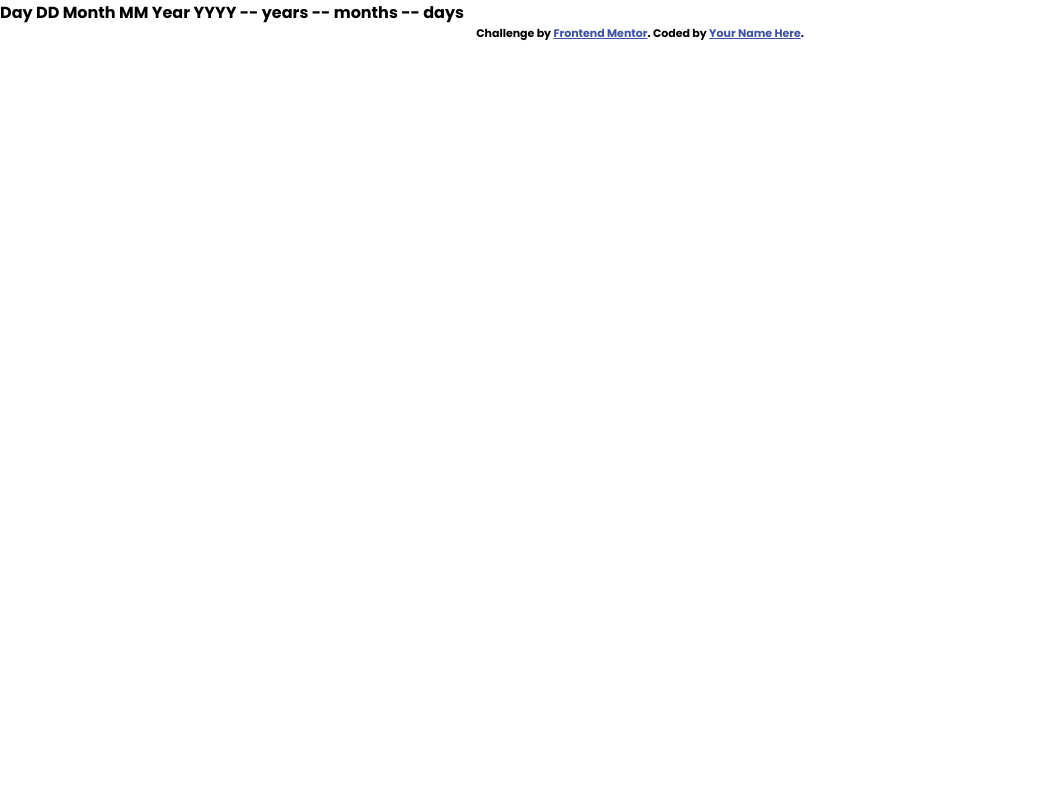
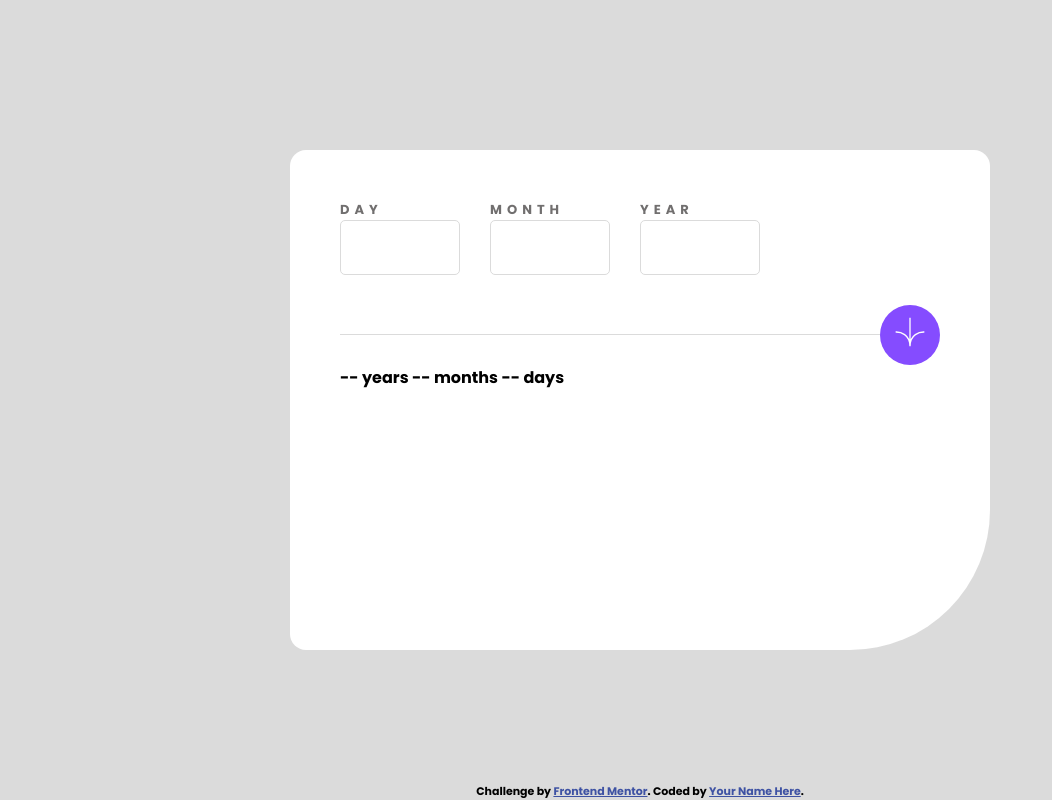
Before and after one commit to Electrocisko/FrontendMentor-10, a plain HTML site: page index.html in a window 1280 px wide. Shown: the whole page, without its empty margins (0-1052 px from the left). Drawn offline with Linux system fonts and the light colour scheme.

Commit message:
inputs styles

```diff
--- a/index.html
+++ b/index.html
@@ -1,33 +1,61 @@
 <!DOCTYPE html>
 <html lang="en">
   <head>
-  <meta charset="UTF-8">
-  <meta name="viewport" content="width=device-width, initial-scale=1.0"> <!-- displays site properly based on user's device -->
+    <meta charset="UTF-8" />
+    <meta name="viewport" content="width=device-width, initial-scale=1.0" />
+    <!-- displays site properly based on user's device -->
 
-  <link rel="icon" type="image/png" sizes="32x32" href="./assets/images/favicon-32x32.png">
+    <link
+      rel="icon"
+      type="image/png"
+      sizes="32x32"
+      href="./assets/images/favicon-32x32.png"
+    />
 
     <title>Frontend Mentor | Age calculator app</title>
-  <link rel="stylesheet" href="./styles/desktop.css" media="screen and (min-width: 376px)">
-  <link rel="stylesheet" href="./styles/mobil.css" media="screen and (max-width: 375px)">
+    <link
+      rel="stylesheet"
+      href="./styles/desktop.css"
+      media="screen and (min-width: 376px)"
+    />
+    <link
+      rel="stylesheet"
+      href="./styles/mobil.css"
+      media="screen and (max-width: 375px)"
+    />
   </head>
   <body>
-
-  Day
-  DD
-
-  Month
-  MM
-
-  Year
-  YYYY
-
-  -- years
-  -- months
-  -- days
+    <main class="card">
+      <form >
+        <div class="card__inputs">
+          <div class="card__input">
+            <p>Day</p>
+            <input type="text" id="input-day"/>
+          </div>
+          <div class="card__input">
+            <p>Month</p>
+            <input type="text" id="input-month" />
+          </div>
+          <div class="card__input">
+            <p>Year</p>
+            <input type="text" id="input-year" />
+          </div>
+        </div>
+        <div class="card__submit">
+       <div class="line"></div>
+          <button type="submit" class="btn__arrow">
+            <img src="./assets/images/icon-arrow.svg" alt="icon from un arrow down" />
+          </button>
+        </div>
+      </form>
+      <div class="card__results">-- years -- months -- days</div>
+    </main>
 
     <div class="attribution">
-    Challenge by <a href="https://www.frontendmentor.io?ref=challenge" target="_blank">Frontend Mentor</a>.
-    Coded by <a href="#">Your Name Here</a>.
+      Challenge by
+      <a href="https://www.frontendmentor.io?ref=challenge" target="_blank"
+        >Frontend Mentor</a
+      >. Coded by <a href="#">Your Name Here</a>.
     </div>
   </body>
 </html>
--- a/styles/desktop.css
+++ b/styles/desktop.css
@@ -23,5 +23,90 @@
     font-family: 'Poppins', sans-serif;
 }
 
-.attribution { font-size: 11px; text-align: center; }
-.attribution a { color: hsl(228, 45%, 44%); }
+body {
+    background-color: var(--color-Light-grey);
+    height: 100vh;
+    display: flex;
+    flex-direction: column;
+    justify-content: center;
+    align-items: center;
+}
+
+.card {
+    height: 500px;
+    width: 700px;
+    background-color: var(--color-White);
+    border-radius: 16px 16px 140px 16px;
+    padding: 50px;
+}
+
+.card__inputs {
+    display: flex;
+    margin-bottom: 30px;
+}
+
+.card__input {
+    width: 120px;
+    margin-right: 30px;
+}
+
+.card__input p {
+    font-size: 13px;
+    text-transform: uppercase;
+    letter-spacing: 5px;
+    color: var(--color-Smokey-grey);
+}
+
+.card__input input {
+    width: 100%;
+    height: 55px;
+    padding: 16px;
+    font-size: 32px;
+    cursor: pointer;
+    border: solid var(--color-Light-grey) 0.5px;
+    border-radius: 5px;
+}
+
+.card__input input:hover {
+    border: solid var(--color-Purple) 0.6px;
+}
+
+.btn__arrow img {
+    height: 30px;
+    width: 30px;
+  }
+
+.btn__arrow{
+    border: none;
+    height: 60px;
+    width: 60px;
+    border-radius: 50%;
+    background-color: var(--color-Purple);
+    padding: 10px;
+    display: inline;
+    cursor: pointer;
+}
+
+.card__submit{
+    display: flex;
+    justify-content: space-around;
+    align-items: center;
+}
+
+.line {
+    border-top: 1px solid var(--color-Light-grey);
+    height: 2px;
+    width: 90%;
+  }
+
+
+.attribution {
+    position: absolute;
+    bottom: 0px;
+    font-size: 11px;
+    text-align: center;
+}
+
+.attribution a {
+    color: hsl(228, 45%, 44%);
+}
```
Lines whose indentation alone changed are shown as unchanged.
